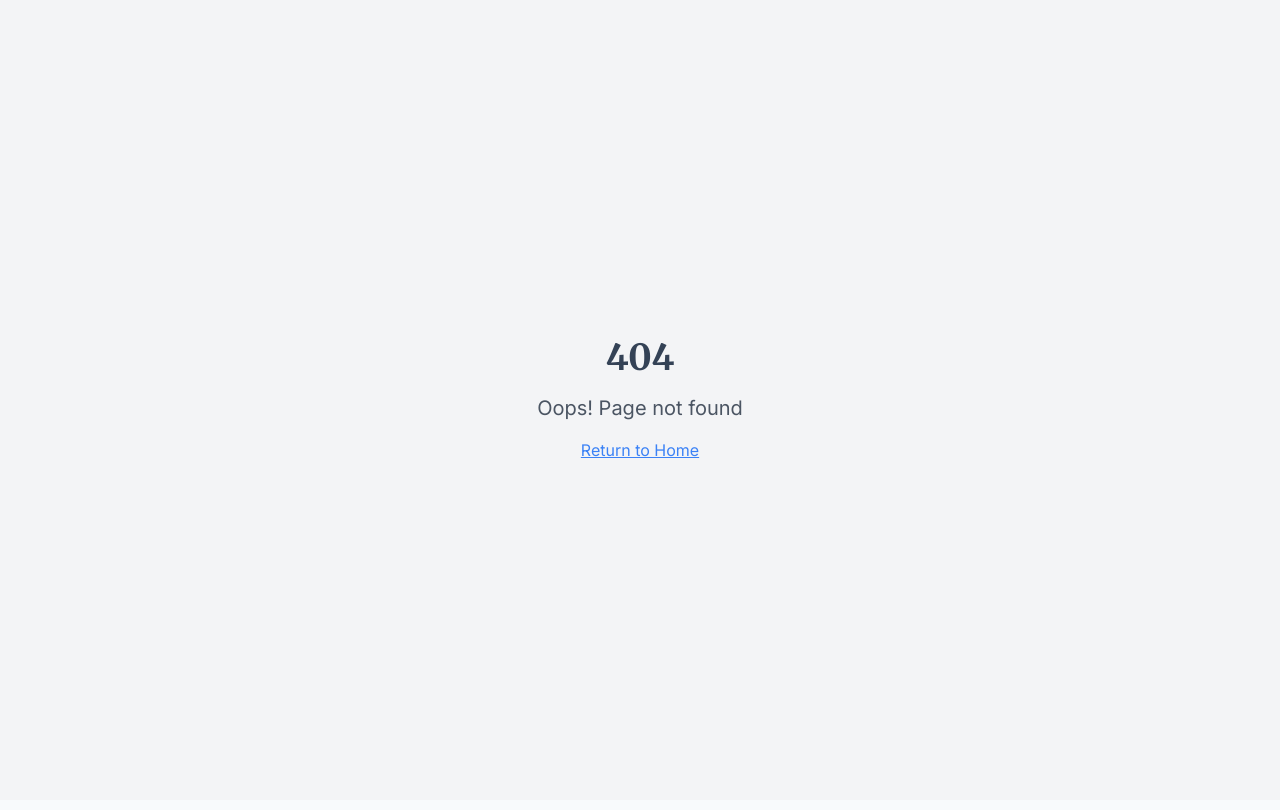
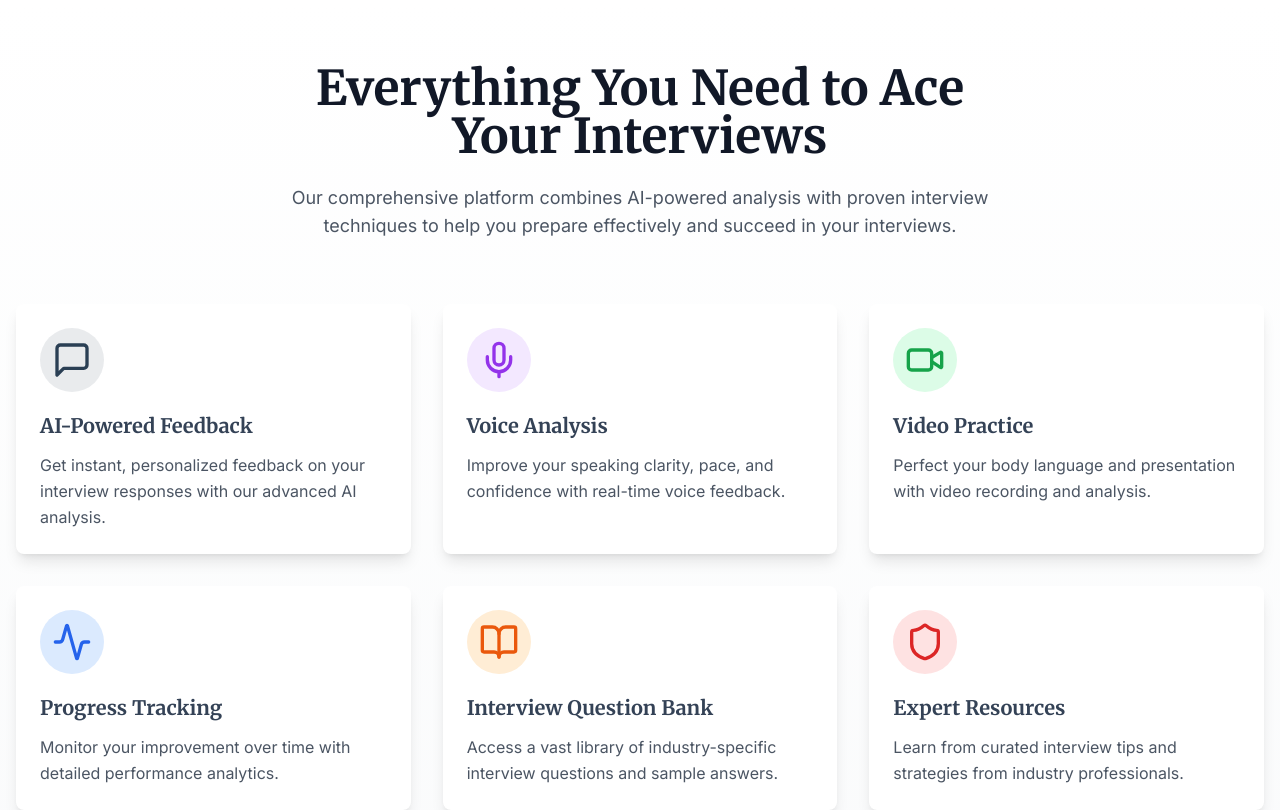
Before and after one commit to HPS170405/Mock-interviewer_1, a React (Vite) app: page /features in a window 1280 px wide. Before the commit this address had no page. Shown: the top 810 px of the page. Built offline with nearby package versions, Linux system fonts and the light colour scheme.

Commit message:
feat: Add features page
Adds a new page to display UI features.

```diff
--- a/src/App.tsx
+++ b/src/App.tsx
@@ -1,4 +1,3 @@
-
 import { Toaster } from "@/components/ui/toaster";
 import { Toaster as Sonner } from "@/components/ui/sonner";
 import { TooltipProvider } from "@/components/ui/tooltip";
@@ -13,6 +12,7 @@ import QuestionBank from "./pages/QuestionBank";
 import Progress from "./pages/Progress";
 import NotFound from "./pages/NotFound";
 import Dashboard from "./pages/Dashboard";
+import Features from "./pages/Features";
 
 const queryClient = new QueryClient();
 
@@ -26,6 +26,7 @@ const App = () => (
           <Route path="/" element={<Index />} />
           <Route path="/sign-in" element={<SignIn />} />
           <Route path="/get-started" element={<GetStarted />} />
+          <Route path="/features" element={<Features />} />
           <Route
             path="/dashboard"
             element={
--- /dev/null
+++ b/src/pages/Features.tsx
@@ -0,0 +1,96 @@
+
+import {
+  MessageSquare,
+  Mic,
+  Video,
+  Activity,
+  BookOpen,
+  Shield
+} from "lucide-react";
+import { motion } from "framer-motion";
+import { Card, CardContent } from "@/components/ui/card";
+
+const Features = () => {
+  const features = [
+    {
+      icon: <MessageSquare className="h-10 w-10 text-interviewer-blue" />,
+      title: "AI-Powered Feedback",
+      description: "Get instant, personalized feedback on your interview responses with our advanced AI analysis.",
+      color: "bg-interviewer-blue/10"
+    },
+    {
+      icon: <Mic className="h-10 w-10 text-purple-600" />,
+      title: "Voice Analysis",
+      description: "Improve your speaking clarity, pace, and confidence with real-time voice feedback.",
+      color: "bg-purple-100"
+    },
+    {
+      icon: <Video className="h-10 w-10 text-green-600" />,
+      title: "Video Practice",
+      description: "Perfect your body language and presentation with video recording and analysis.",
+      color: "bg-green-100"
+    },
+    {
+      icon: <Activity className="h-10 w-10 text-blue-600" />,
+      title: "Progress Tracking",
+      description: "Monitor your improvement over time with detailed performance analytics.",
+      color: "bg-blue-100"
+    },
+    {
+      icon: <BookOpen className="h-10 w-10 text-orange-600" />,
+      title: "Interview Question Bank",
+      description: "Access a vast library of industry-specific interview questions and sample answers.",
+      color: "bg-orange-100"
+    },
+    {
+      icon: <Shield className="h-10 w-10 text-red-600" />,
+      title: "Expert Resources",
+      description: "Learn from curated interview tips and strategies from industry professionals.",
+      color: "bg-red-100"
+    }
+  ];
+
+  return (
+    <div className="min-h-screen bg-gradient-to-b from-white to-gray-50">
+      <div className="container mx-auto px-4 py-16">
+        <div className="text-center max-w-3xl mx-auto mb-16">
+          <h1 className="text-4xl md:text-5xl font-bold text-gray-900 mb-6">
+            Everything You Need to Ace Your Interviews
+          </h1>
+          <p className="text-lg text-gray-600">
+            Our comprehensive platform combines AI-powered analysis with proven interview techniques
+            to help you prepare effectively and succeed in your interviews.
+          </p>
+        </div>
+
+        <div className="grid grid-cols-1 md:grid-cols-2 lg:grid-cols-3 gap-8">
+          {features.map((feature, index) => (
+            <Card
+              key={index}
+              className="border-0 shadow-lg hover:shadow-xl transition-shadow duration-300"
+            >
+              <CardContent className="p-6">
+                <div className={`rounded-full ${feature.color} p-3 inline-flex mb-5`}>
+                  {feature.icon}
+                </div>
+                <h3 className="text-xl font-semibold mb-3">{feature.title}</h3>
+                <p className="text-gray-600 leading-relaxed">
+                  {feature.description}
+                </p>
+              </CardContent>
+            </Card>
+          ))}
+        </div>
+
+        <div className="mt-20 text-center">
+          <h2 className="text-3xl font-bold mb-6">Ready to Transform Your Interview Skills?</h2>
+          <button className="bg-interviewer-blue hover:bg-interviewer-blue-light text-white font-semibold py-3 px-8 rounded-lg transition-colors duration-300">
+            Get Started Now
+          </button>
+        </div>
+      </div>
+    </div>
+  );
+};
+
+export default Features;
```
